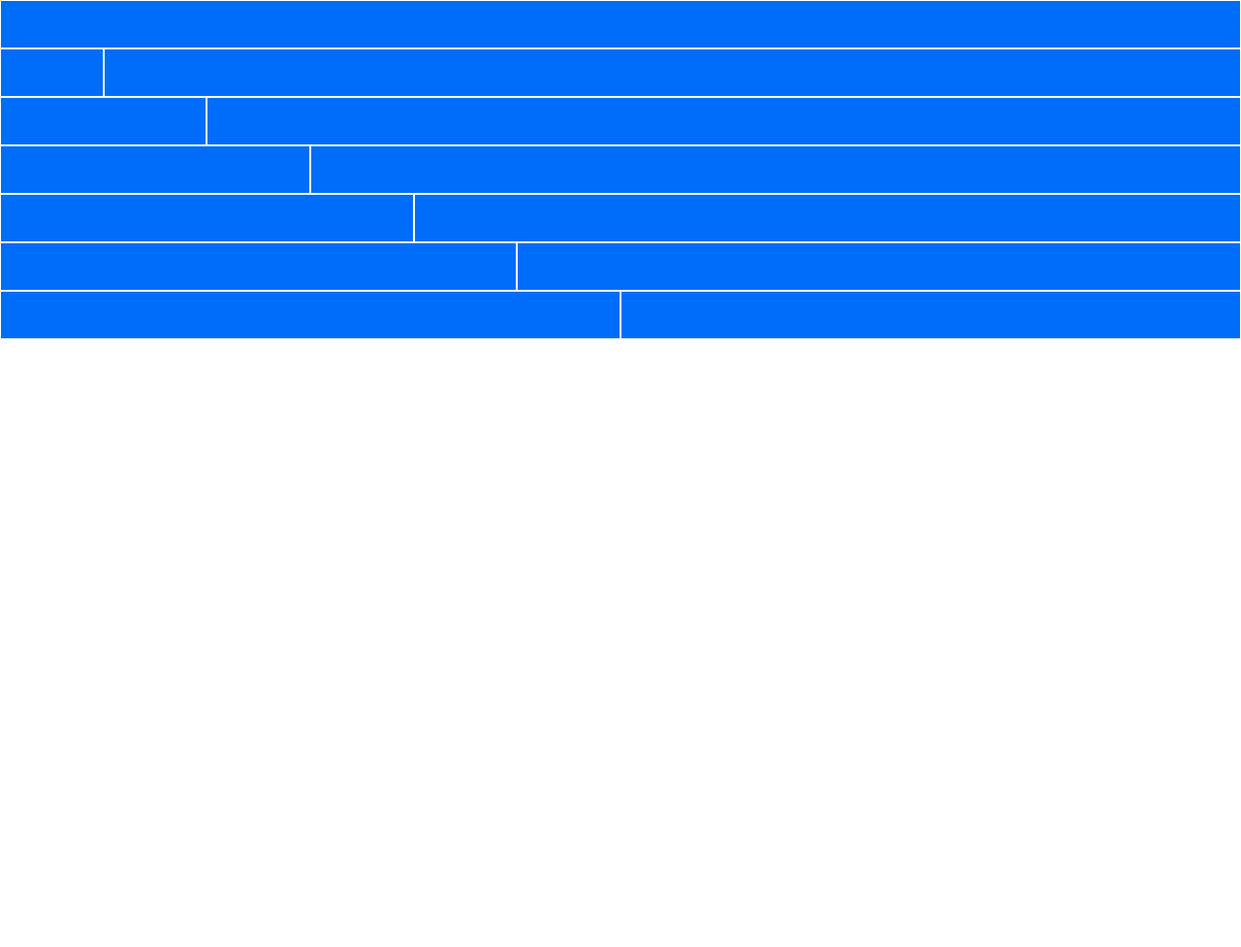
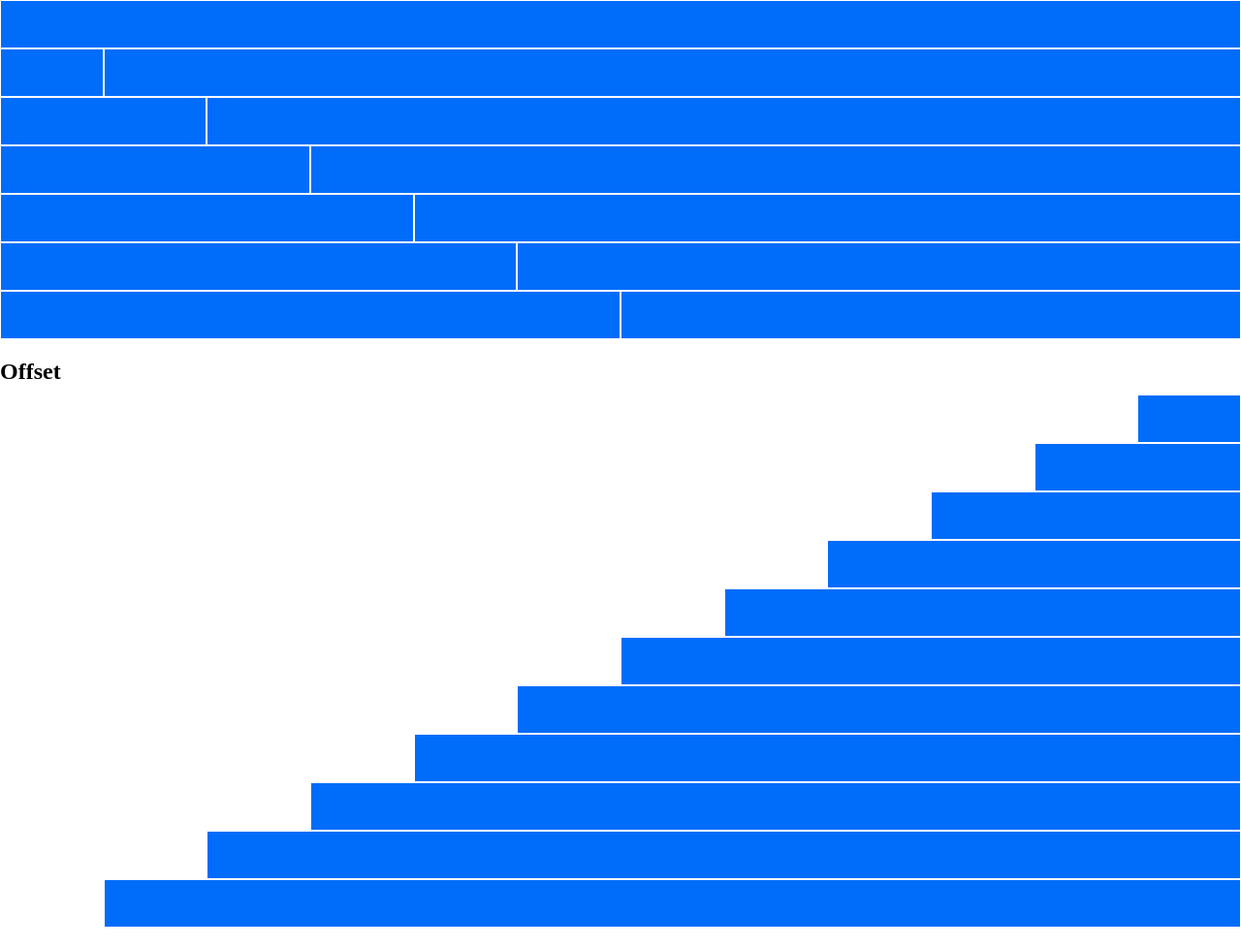
Before and after one commit to MichaelScarantino/html-css-12bool, a plain HTML site: page index.html in a window 1280 px wide. Shown: the part 357-1334 px from the top of the page at 97% size. Before the commit the page ends 800 px from the top, so only its background shows below. Drawn offline with Linux system fonts and the light colour scheme.

Commit message:
Done Exercise

```diff
--- a/index.html
+++ b/index.html
@@ -433,7 +433,145 @@
                 </div>
                 <!-- End row -->
 
-           </section>
+            </section>
+
+            <section>
+
+                <h2>Offset</h2>
+
+                <!-- Row -->
+                <div class="row">
+
+                    <div class="col-xs-1 col-offset-xs-11">
+
+                        <div class="box"></div>
+
+                    </div>
+
+                </div>
+                <!-- End row -->
+
+                <!-- Row -->
+                <div class="row">
+
+                    <div class="col-xs-2 col-offset-xs-10">
+
+                        <div class="box"></div>
+
+                    </div>
+
+                </div>
+                <!-- End row -->
+
+                <!-- Row -->
+                <div class="row">
+
+                    <div class="col-xs-3 col-offset-xs-9">
+
+                        <div class="box"></div>
+
+                    </div>
+
+                </div>
+                <!-- End row -->
+
+                <!-- Row -->
+                <div class="row">
+
+                    <div class="col-xs-4 col-offset-xs-8">
+
+                        <div class="box"></div>
+
+                    </div>
+
+                </div>
+                <!-- End row -->
+
+                <!-- Row -->
+                <div class="row">
+
+                    <div class="col-xs-5 col-offset-xs-7">
+
+                        <div class="box"></div>
+
+                    </div>
+
+                </div>
+                <!-- End row -->
+
+                <!-- Row -->
+                <div class="row">
+
+                    <div class="col-xs-6 col-offset-xs-6">
+
+                        <div class="box"></div>
+
+                    </div>
+
+                </div>
+                <!-- End row -->
+
+                <!-- Row -->
+                <div class="row">
+
+                    <div class="col-xs-7 col-offset-xs-5">
+
+                        <div class="box"></div>
+
+                    </div>
+
+                </div>
+                <!-- End row -->
+
+                <!-- Row -->
+                <div class="row">
+
+                    <div class="col-xs-8 col-offset-xs-4">
+
+                        <div class="box"></div>
+
+                    </div>
+
+                </div>
+                <!-- End row -->
+
+                <!-- Row -->
+                <div class="row">
+
+                    <div class="col-xs-9 col-offset-xs-3">
+
+                        <div class="box"></div>
+
+                    </div>
+
+                </div>
+                <!-- End row -->
+
+                <!-- Row -->
+                <div class="row">
+
+                    <div class="col-xs-10 col-offset-xs-2">
+
+                        <div class="box"></div>
+
+                    </div>
+
+                </div>
+                <!-- End row -->
+
+                <!-- Row -->
+                <div class="row">
+
+                    <div class="col-xs-11 col-offset-xs-1">
+
+                        <div class="box"></div>
+
+                    </div>
+
+                </div>
+                <!-- End row -->
+
+            </section>
 
         </div>
 
```
